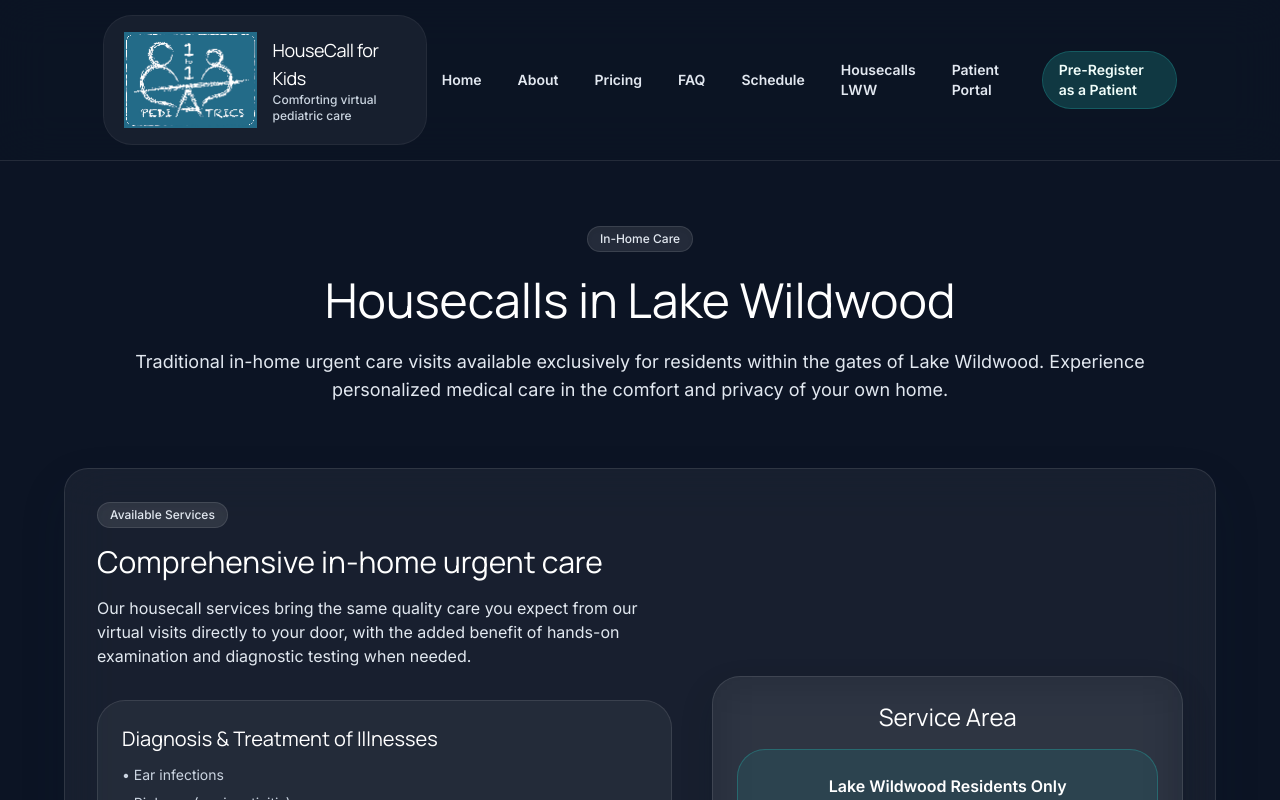
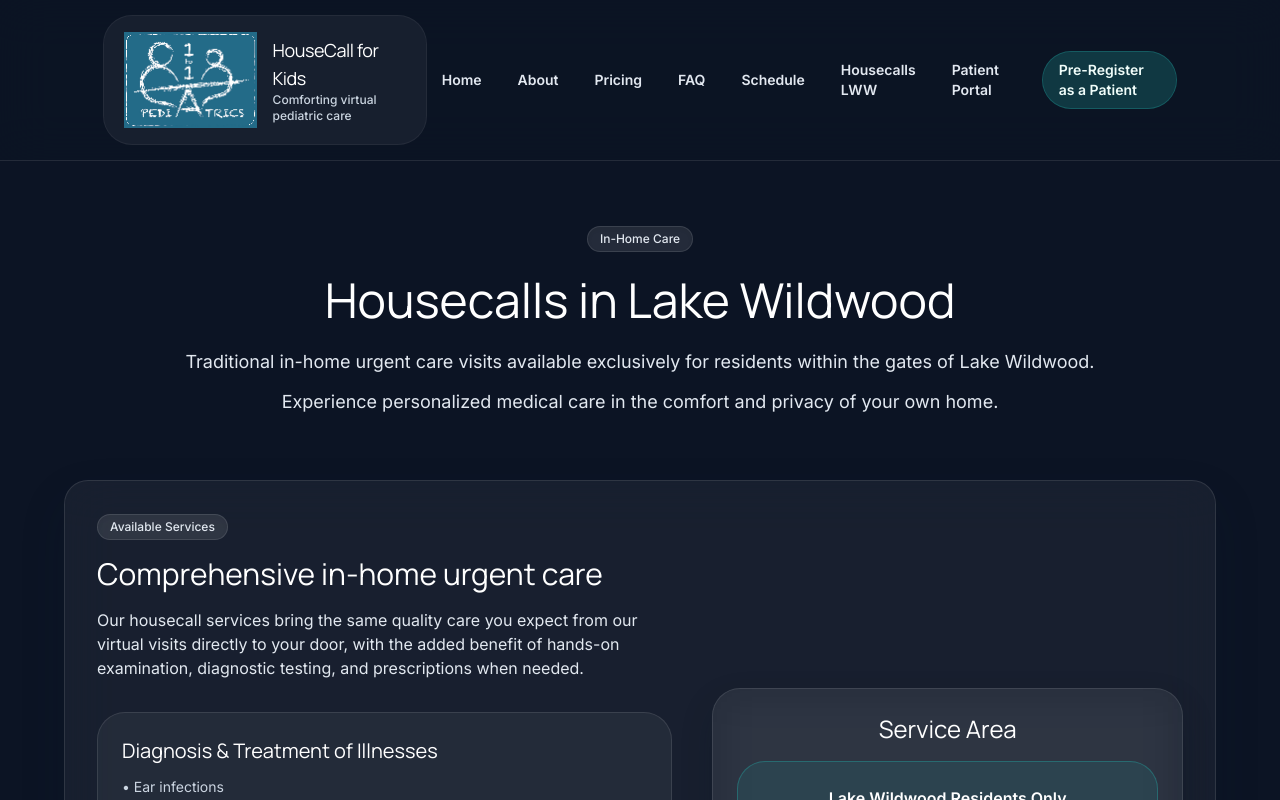
Before and after one commit to DrewNash65/HouseCallForKidsWebsite, a Next.js app: page /housecalls-lww in a window 1280 px wide. Shown: the top 800 px of the page. Built offline with nearby package versions, Linux system fonts and the light colour scheme.

Commit message:
Update housecalls page: split description paragraph and add prescriptions to services

```diff
--- a/app/housecalls-lww/page.tsx
+++ b/app/housecalls-lww/page.tsx
@@ -8,6 +8,8 @@ export default function HousecallsLWWPage() {
         </h1>
         <p className="mt-6 text-lg text-slate-200">
           Traditional in-home urgent care visits available exclusively for residents within the gates of Lake Wildwood.
+        </p>
+        <p className="mt-3 text-lg text-slate-200">
           Experience personalized medical care in the comfort and privacy of your own home.
         </p>
       </section>
@@ -19,7 +21,7 @@ export default function HousecallsLWWPage() {
             <h2 className="mt-4 font-heading text-3xl text-white">Comprehensive in-home urgent care</h2>
             <p className="mt-4 text-base text-slate-200">
               Our housecall services bring the same quality care you expect from our virtual visits directly to your door,
-              with the added benefit of hands-on examination and diagnostic testing when needed.
+              with the added benefit of hands-on examination, diagnostic testing, and prescriptions when needed.
             </p>
 
             <div className="mt-8 space-y-6">
```
